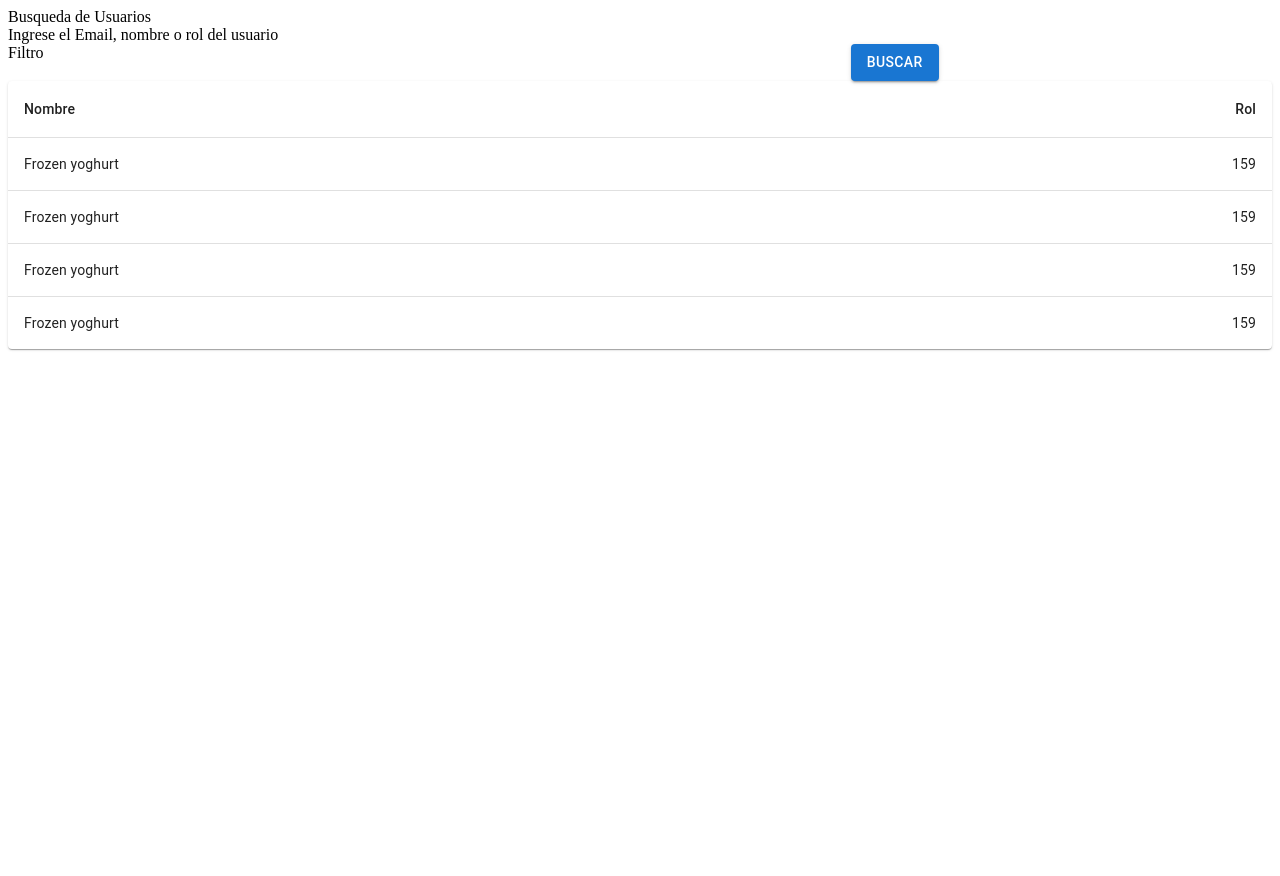
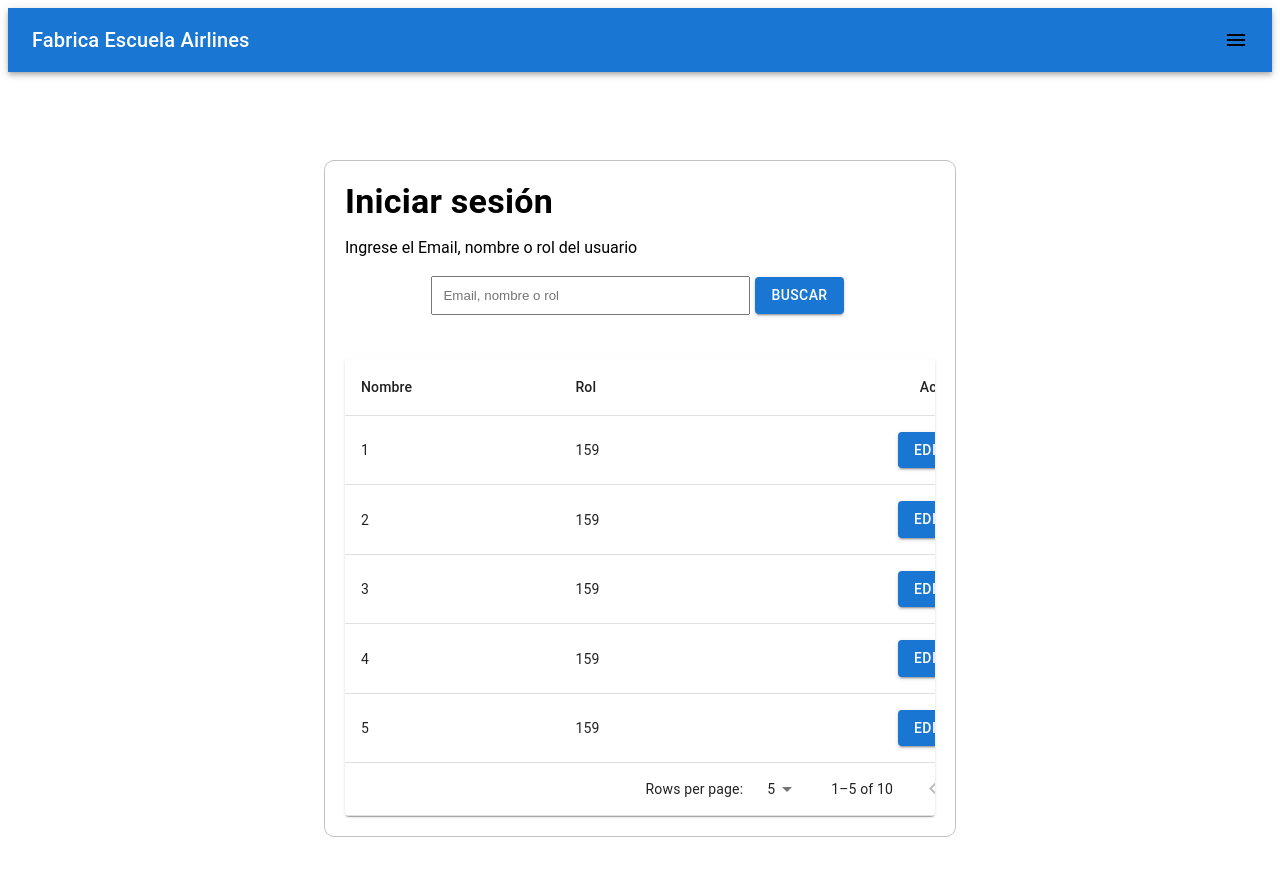
Before and after one commit to manuelRestrep0/frontend-presencial, a Next.js app: page /auth-B/authorization in a window 1280 px wide. Shown: the top 876 px of the page. Before the commit the page ends 800 px from the top, so only its background shows below. Built offline with nearby package versions, Linux system fonts and the light colour scheme.

Commit message:
Se agrego el filtro y se mejoro el diseño de la tabla de usuarios

```diff
--- a/app/auth-B/authorization/page.tsx
+++ b/app/auth-B/authorization/page.tsx
@@ -1,62 +1,141 @@
-import * as React from 'react';
-import {Table, TableBody, TableCell, TableContainer, TableHead, TableRow, Paper, Grid, Button} from '@mui/material';
+"use client"
+import React from 'react';
+import { Table, TableBody, TableCell, TableContainer, TableHead, TableRow, Paper, Grid, Button, Typography, TextField, TablePagination, TableFooter } from '@mui/material';
+import Navbar from 'components/Navbar';
+
+const paperStyle = { padding: 20, width: "50%", margin: "7% auto", border: "1px solid #c2c2c2", borderRadius: "10px" };
+const title = { fontWeight: "bold" };
+const textStyle = { fontFamily: 'Roboto, sans-serif', margin: "15px 0px" };
+const inputs = { display: 'flex', justifyContent: 'center', alignItems: 'center' };
 
 const rows = [
-
   {
-        name: 'Frozen yoghurt',
-        role : '159'
+    name: '1',
+    role: '159'
   },
   {
-        name: 'Frozen yoghurt',
-        role : '159'
+    name: '2',
+    role: '159'
   },
   {
-        name: 'Frozen yoghurt',
-        role : '159'
+    name: '3',
+    role: '159'
   },
   {
-        name: 'Frozen yoghurt',
-        role : '159'
-       }
+    name: '4',
+    role: '159'
+  },
+  {
+    name: '5',
+    role: '159'
+  },
+  {
+    name: '6',
+    role: '159'
+  },
+  {
+    name: '7',
+    role: '159'
+  },
+  {
+    name: '8',
+    role: '159'
+  },
+  {
+    name: '9',
+    role: '159'
+  },
+  {
+    name: '10',
+    role: '159'
+  },
 ];
 
+export default function Authorization() {
+  const [page, setPage] = React.useState(0);
+  const [rowsPerPage, setRowsPerPage] = React.useState(5);
 
-export default function authorization(){
+  const handleChangePage = (event, newPage) => {
+    setPage(newPage);
+  };
+
+  const handleChangeRowsPerPage = (event) => {
+    setRowsPerPage(parseInt(event.target.value, 10));
+    setPage(0);
+  };
+
+  const [search, setSearch] = React.useState("");
+
+  const handleSearch = (event) => {
+    setSearch(event.target.value);
+    console.log(event.target.value);
+  };
+
+  let results = [];
+  if (!search) {
+    results = rows;
+  } else {
+    results = rows.filter((result) => {
+      const lowerCaseName = result.name.toLowerCase();
+      const lowerCaseRole = result.role.toLowerCase();
+      return lowerCaseName.includes(search.toLowerCase()) || lowerCaseRole.includes(search.toLowerCase());
+    });
+  }
 
   return (
-        <Grid container>
-            <Grid item xs={12}>Busqueda de Usuarios</Grid >
-        <Grid item xs={12}>Ingrese el Email, nombre o rol del usuario</Grid>
-        <Grid item xs={8}>Filtro</Grid>
-        <Grid item xs={4}><Button  color= "primary" variant ="contained" >Buscar</Button></Grid>
+    <>
+      <Navbar />
+      <Grid container style={paperStyle}>
+        <Typography variant="h4" component="h2" sx={title}>
+          Iniciar sesión
+        </Typography>
+        <Grid item xs={12} sx={textStyle}>
+          Ingrese el Email, nombre o rol del usuario
+        </Grid>
+        <Grid item xs={12} style={inputs}>
+          <input value={search} onChange={handleSearch} type="text" placeholder="Email, nombre o rol" style={{ width: "50%", padding: "10px" }} />
+          <Button variant="contained" style={{ margin: "5px 5px" }}>
+            Buscar
+          </Button>
+        </Grid>
 
 
-        <TableContainer component={Paper}>
+        <TableContainer style={{ marginTop: "40px" }} component={Paper}>
           <Table sx={{ minWidth: 650 }} aria-label="simple table">
             <TableHead>
               <TableRow>
                 <TableCell>Nombre</TableCell>
-                <TableCell align="right">Rol</TableCell>
-
+                <TableCell>Rol</TableCell>
+                <TableCell align="right">Acciones</TableCell>
               </TableRow>
             </TableHead>
             <TableBody>
-              {rows.map((row) => (
-                <TableRow
-                  key={row.name}
-                  sx={{ '&:last-child td, &:last-child th': { border: 0 } }}
-                >
+              {results.slice(page * rowsPerPage, page * rowsPerPage + rowsPerPage).map((result) => (
+                <TableRow key={result.name}>
                   <TableCell component="th" scope="row">
-                    {row.name}
+                    {result.name}
                   </TableCell>
-                  <TableCell align="right">{row.role}</TableCell>
-
+                  <TableCell>{result.role}</TableCell>
+                  <TableCell align="right">
+                    <Button variant="contained">Editar</Button>
+                  </TableCell>
                 </TableRow>
               ))}
             </TableBody>
+            <TableFooter>
+              <TableRow>
+                <TablePagination
+                  rowsPerPageOptions={[5, 10, 25]}
+                  count={results.length}
+                  rowsPerPage={rowsPerPage}
+                  page={page}
+                  onPageChange={handleChangePage}
+                  onRowsPerPageChange={handleChangeRowsPerPage} />
+              </TableRow>
+            </TableFooter>
           </Table>
         </TableContainer>
       </Grid>
+    </>
   );
 }
--- /dev/null
+++ b/components/Navbar.tsx
@@ -0,0 +1,18 @@
+import React from 'react';
+import { AppBar, Toolbar, Typography, IconButton } from '@mui/material';
+import backgroundImage from '../../assets/asset-avion.png';
+
+export const Navbar = () => {
+  return (
+    <AppBar position="static">
+      <Toolbar>
+        <Typography variant="h6" component="div" sx={{ flexGrow: 1 }}>
+          Fabrica Escuela Airlines
+        </Typography>
+        <svg xmlns="http://www.w3.org/2000/svg" height="24" viewBox="0 0 24 24" width="24"><path d="M0 0h24v24H0z" fill="none"/><path d="M3 18h18v-2H3v2zm0-5h18v-2H3v2zm0-7v2h18V6H3z"/></svg>
+      </Toolbar>
+    </AppBar>
+  );
+};
+
+export default Navbar;
--- a/package.json
+++ b/package.json
@@ -24,8 +24,8 @@
   },
   "dependencies": {
     "@emotion/react": "^11.11.4",
-    "@emotion/styled": "^11.11.0",
-    "@mui/material": "^5.15.13",
+    "@emotion/styled": "^11.11.5",
+    "@mui/material": "^5.15.15",
     "@next/bundle-analyzer": "^14.0.3",
     "@radix-ui/react-accordion": "^1.1.2",
     "@radix-ui/react-checkbox": "^1.0.4",
```
Also changed, not shown: 1 other file (tests, documents, lock files or other folders). Lines whose indentation alone changed are shown as unchanged.
